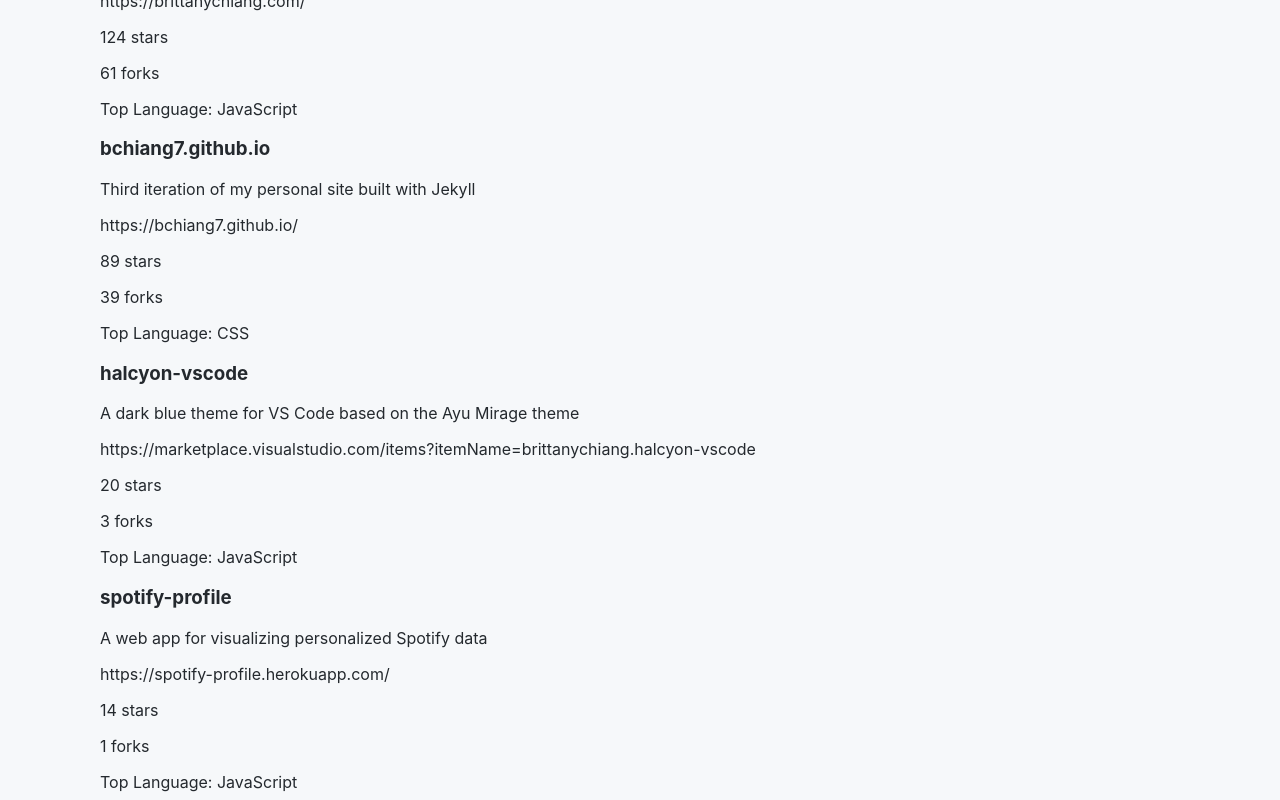
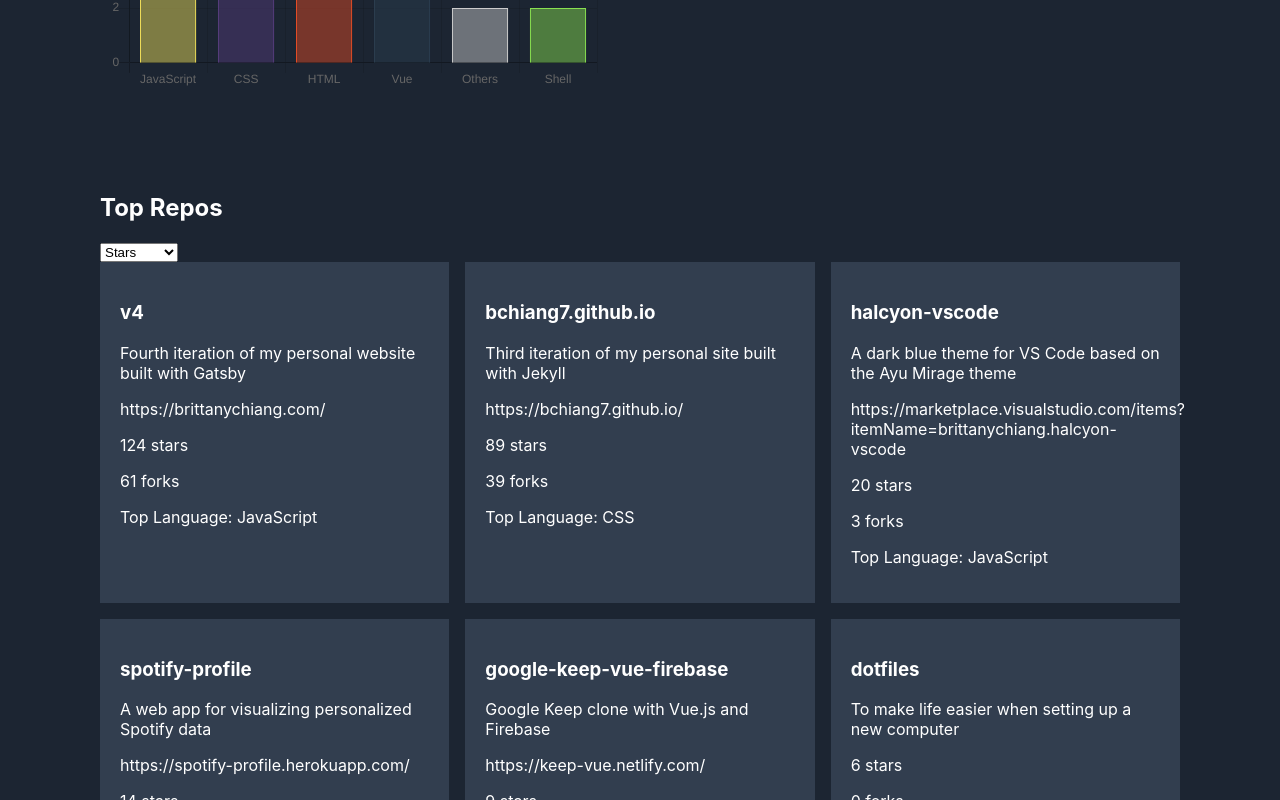
Before and after one commit to bchiang7/octoprofile, a Next.js app: page /user in a window 1280 px wide. Shown: the part 1220-2020 px from the top of the page. Built offline with nearby package versions, Linux system fonts and the light colour scheme; a web font is replaced by a local one.

Commit message:
More wiring

```diff
--- a/data/languages.js
+++ b/data/languages.js
@@ -1 +1,8 @@
-export default [];
+export default [
+  { label: 'JavaScript', value: 16, color: '#f1e05a' },
+  { label: 'CSS', value: 9, color: '#563d7c' },
+  { label: 'HTML', value: 7, color: '#e34c26' },
+  { label: 'Vue', value: 5, color: '#2c3e50' },
+  { label: 'Others', value: 2, color: '#ccc' },
+  { label: 'Shell', value: 2, color: '#89e051' },
+];
--- a/pages/user.js
+++ b/pages/user.js
@@ -7,11 +7,24 @@ import { user, repos, languages } from '../data';
 
 const StyledContainer = styled.main`
   padding: 50px 100px;
+  section {
+    margin: 100px 0;
+  }
   img {
     max-width: 200px;
   }
   .chart {
     max-width: 500px;
+  }
+  ul.grid {
+    display: grid;
+    grid-template-columns: repeat(3, minmax(300px, 1fr));
+    grid-gap: 1rem;
+
+    .repo {
+      background-color: #323e4f;
+      padding: 20px;
+    }
   }
 `;
 
@@ -19,9 +32,10 @@ class User extends Component {
   state = {
     username: '',
     user: {},
-    userLanguages: [],
+    languages: languages,
     chartType: 'bar',
     repos,
+    sortType: 'stars',
   };
 
   componentDidMount() {
@@ -41,42 +55,35 @@ class User extends Component {
     //   if (err) {
     //     throw new Error(err);
     //   }
+    //   this.setState({ languages: stats }, () => this.buildChart());
+    // });
 
-    //   this.setState({ userLanguages: stats }, () => this.buildChart());
-    // });
     this.buildChart();
 
     this.getTopRepos();
   }
 
   buildChart = () => {
-    const { userLanguages, chartType } = this.state;
+    const { languages, chartType } = this.state;
     const ctx = document.getElementById('langChart');
+
+    const labels = languages.map(lang => lang.label);
+    const data = languages.map(lang => lang.value);
+    const backgroundColor = languages.map(
+      ({ color }) => `#${color.length > 4 ? color.slice(1) : color.slice(1).repeat(2)}77`,
+    );
+    const borderColor = languages.map(lang => `${lang.color}`);
 
     window.mychart = new Chart(ctx, {
       type: chartType,
       data: {
-        labels: ['Red', 'Blue', 'Yellow', 'Green', 'Purple', 'Orange'],
+        labels,
         datasets: [
           {
-            label: '# of Votes',
-            data: [12, 19, 3, 5, 2, 3],
-            backgroundColor: [
-              'rgba(255, 99, 132, 0.2)',
-              'rgba(54, 162, 235, 0.2)',
-              'rgba(255, 206, 86, 0.2)',
-              'rgba(75, 192, 192, 0.2)',
-              'rgba(153, 102, 255, 0.2)',
-              'rgba(255, 159, 64, 0.2)',
-            ],
-            borderColor: [
-              'rgba(255, 99, 132, 1)',
-              'rgba(54, 162, 235, 1)',
-              'rgba(255, 206, 86, 1)',
-              'rgba(75, 192, 192, 1)',
-              'rgba(153, 102, 255, 1)',
-              'rgba(255, 159, 64, 1)',
-            ],
+            label: 'Languages',
+            data,
+            backgroundColor,
+            borderColor,
             borderWidth: 1,
           },
         ],
@@ -100,18 +107,34 @@ class User extends Component {
     this.setState({ chartType: e.target.value }, () => this.buildChart());
   };
 
+  changeRepoSort = e => {
+    this.setState({ sortType: e.target.value }, () => this.getTopRepos());
+  };
+
+  getRepoPropName = type => {
+    const map = {
+      stars: 'stargazers_count',
+      forks: 'forks_count',
+      watchers: 'watchers_count',
+      size: 'size',
+    };
+    return map[type];
+  };
+
   getTopRepos = () => {
-    const { repos } = this.state;
-    const topFive = repos.sort((a, b) => b.stargazers_count - a.stargazers_count).slice(0, 5);
-    this.setState({ topRepos: topFive });
+    const { repos, sortType } = this.state;
+    const sortProperty = this.getRepoPropName(sortType);
+    console.log(sortProperty);
+    const topRepos = repos.sort((a, b) => b[sortProperty] - a[sortProperty]).slice(0, 6);
+    this.setState({ topRepos });
   };
 
   render() {
     const { username, user, topRepos } = this.state;
-    // console.log(topRepos);
 
     return (
       <StyledContainer>
+        <section>
           <h1>
             <a href={user.html_url} target="_blank" rel="noopener noreferrer">
               {username}
@@ -136,9 +159,12 @@ class User extends Component {
           </p>
 
           <img src={user.avatar_url} alt="" />
+        </section>
 
+        <section>
+          <h2>Top Languages</h2>
           {/* eslint-disable-next-line */}
-        <select name="chartType" id="chartType" onChange={this.changeChartType}>
+          <select name="chartType" onChange={this.changeChartType}>
             <option value="bar">Bar</option>
             <option value="polarArea">Polar Area</option>
             <option value="doughnut">Doughnut</option>
@@ -146,12 +172,22 @@ class User extends Component {
           </select>
 
           <canvas id="langChart" className="chart" width="400" height="400" />
+        </section>
 
-        <h2>Top 5 Repos by stars</h2>
-        <ul>
+        <section>
+          <h2>Top Repos</h2>
+          {/* eslint-disable-next-line */}
+          <select name="repoType" onChange={this.changeRepoSort}>
+            <option value="stars">Stars</option>
+            <option value="forks">Forks</option>
+            <option value="watchers">Watchers</option>
+            <option value="size">Size</option>
+          </select>
+
+          <ul className="grid">
             {topRepos &&
               topRepos.map(repo => (
-              <li key={repo.id}>
+                <li key={repo.id} className="repo">
                   <a href={repo.html_url}>
                     <h3>{repo.name}</h3>
                     <p>{repo.description}</p>
@@ -163,6 +199,7 @@ class User extends Component {
                 </li>
               ))}
           </ul>
+        </section>
       </StyledContainer>
     );
   }
--- a/style/GlobalStyle.js
+++ b/style/GlobalStyle.js
@@ -163,8 +163,8 @@ const GlobalStyle = createGlobalStyle`
     -webkit-font-smoothing: antialiased;
     -moz-osx-font-smoothing: grayscale;
     font-family: ${fonts.primary};
-    color: ${colors.black};
-    background-color: ${colors.offWhite};
+    color: ${colors.white};
+    background-color: ${colors.mirage};
   }
 
   a {
--- a/style/theme.js
+++ b/style/theme.js
@@ -1,13 +1,32 @@
 const theme = {
   colors: {
-    black: '#24292e',
     orange: '#f66a0a',
     green: '#28a745',
     lightblue: '#79b8ff',
     blue: '#1277eb',
-    offWhite: '#f6f8fa',
-    white: '#ffffff',
     grey: '#959da5',
+
+    portage: '#AB7EF6',
+    azureRadiance: '#0194EF',
+    dodgerBlue: '#2EA2F9',
+    java: '#26C2C9',
+    apple: '#4FCF3F',
+    malachite: '#1BB934',
+    crimson: '#E1112C',
+    cinnabar: '#E54124',
+    sunglow: '#FFC02A',
+    sun: '#FFB610',
+    barleyWhite: '#FFF5CD',
+    athensGrey: '#FAFBFC',
+    white: '#FFFFFF',
+    regentStBlue: '#A9C7DF',
+    nepal: '#8EACC5',
+    oxfordBlue: '#323E4F',
+    ebonyClay: '#232D3D',
+    ebonyClay2: '#283243',
+    mirage: '#1C2532',
+    woodsmoke: '#18191A',
+    black: '#000000',
   },
 
   fonts: {
```
Also changed, not shown: pages/index.js (+5 -5 lines), 1 other file (tests, documents, lock files or other folders). Lines whose indentation alone changed are shown as unchanged.
